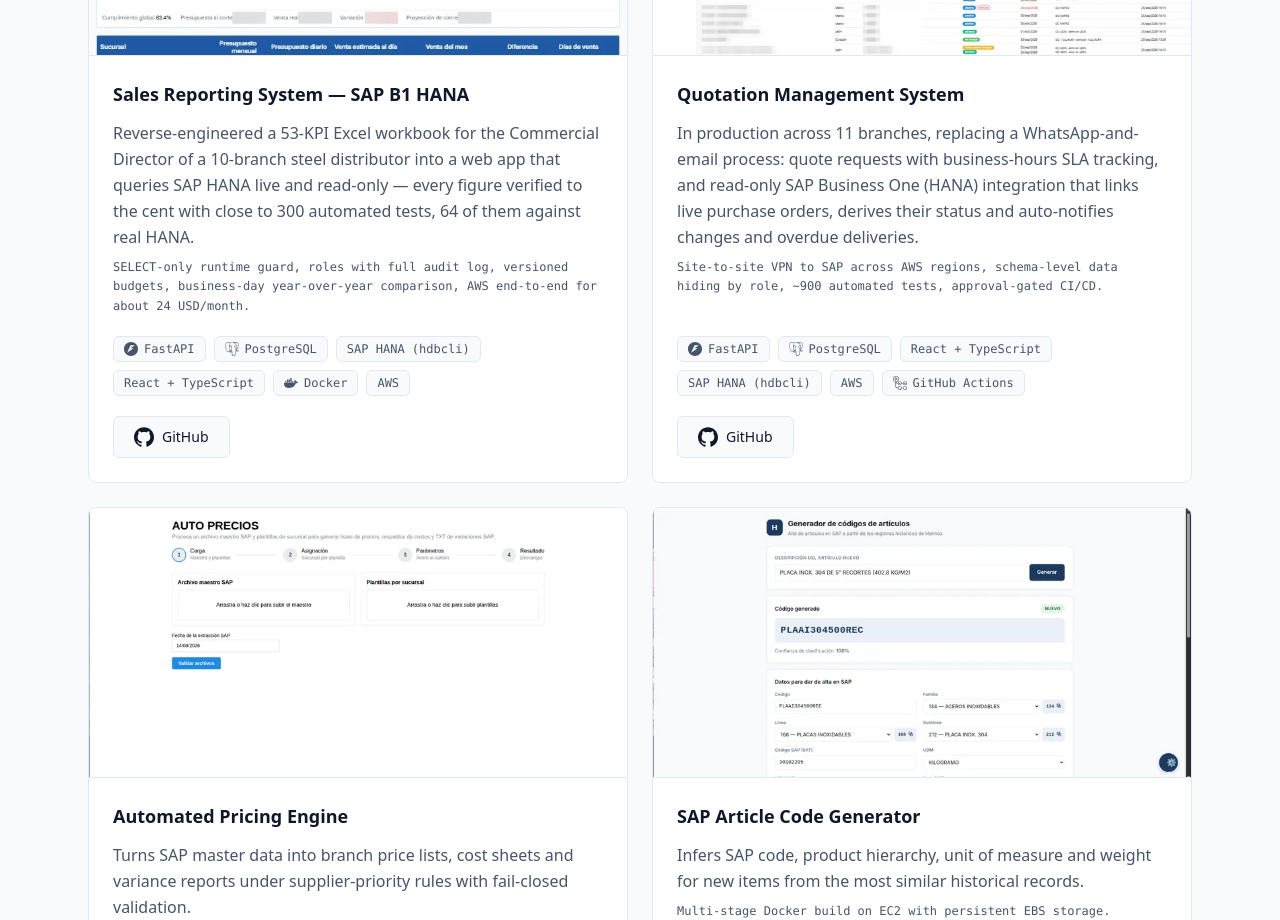
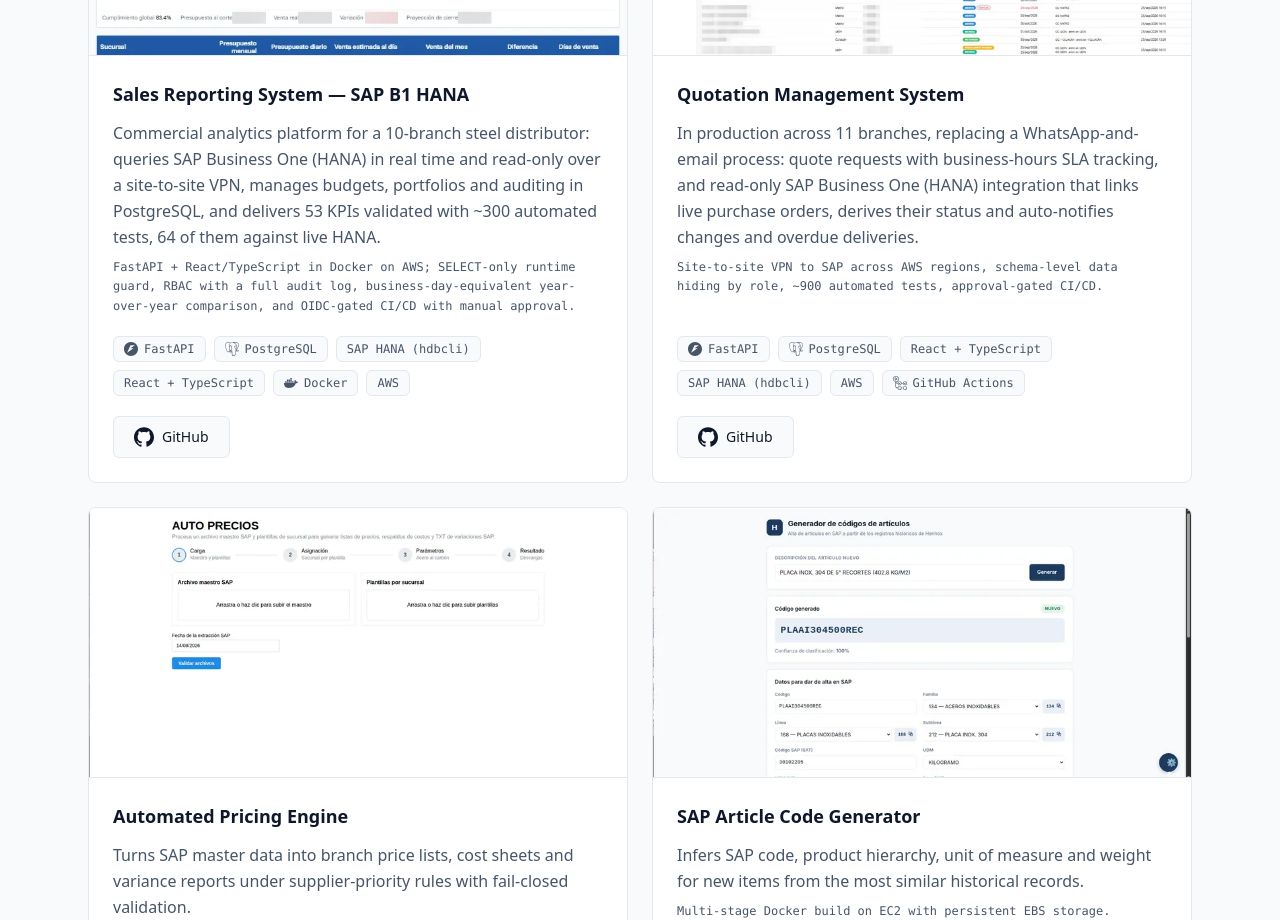
Before and after one commit to Edgar-Ontiveros/edgar-ontiveros.com, a React (Vite) app: page / in a window 1280 px wide. Shown: the part 4640-5560 px from the top of the page. Built offline with nearby package versions, Linux system fonts and the light colour scheme.

Commit message:
Rewrite sales reporting project copy

```diff
--- a/src/content/en.ts
+++ b/src/content/en.ts
@@ -105,9 +105,9 @@
       'sales-reporting': {
         name: 'Sales Reporting System — SAP B1 HANA',
         description:
-          'Reverse-engineered a 53-KPI Excel workbook for the Commercial Director of a 10-branch steel distributor into a web app that queries SAP HANA live and read-only — every figure verified to the cent with close to 300 automated tests, 64 of them against real HANA.',
+          'Commercial analytics platform for a 10-branch steel distributor: queries SAP Business One (HANA) in real time and read-only over a site-to-site VPN, manages budgets, portfolios and auditing in PostgreSQL, and delivers 53 KPIs validated with ~300 automated tests, 64 of them against live HANA.',
         detail:
-          'SELECT-only runtime guard, roles with full audit log, versioned budgets, business-day year-over-year comparison, AWS end-to-end for about 24 USD/month.',
+          'FastAPI + React/TypeScript in Docker on AWS; SELECT-only runtime guard, RBAC with a full audit log, business-day-equivalent year-over-year comparison, and OIDC-gated CI/CD with manual approval.',
         screenshots: [
           {
             alt: 'Director dashboard of the sales reporting system with cut-off date and period filters, KPI cards for net sales, gross margin, new clients, invoices and operating profit, and twelve-month trend charts',
--- a/src/content/es.ts
+++ b/src/content/es.ts
@@ -106,9 +106,9 @@
       'sales-reporting': {
         name: 'Sistema de Reporte de Ventas — SAP B1 HANA',
         description:
-          'Ingeniería inversa de un Excel de 53 indicadores de la Dirección Comercial de un distribuidor de acero con 10 sucursales, convertido en una app web que consulta SAP HANA en vivo y en solo lectura — cada cifra verificada al centavo con casi 300 pruebas automáticas, 64 de ellas contra HANA real.',
+          'Plataforma de analítica comercial para un distribuidor de acero con 10 sucursales: consulta SAP Business One (HANA) en tiempo real y en solo lectura a través de una VPN sitio a sitio, gestiona presupuestos, carteras y auditoría en PostgreSQL, y entrega 53 KPIs validados con ~300 pruebas automatizadas, 64 de ellas contra HANA real.',
         detail:
-          'Guardia en runtime que solo permite SELECT, roles con bitácora completa, presupuestos versionados, comparación anual por días hábiles y AWS de punta a punta por unos 24 USD al mes.',
+          'FastAPI + React/TypeScript en Docker sobre AWS; guardia en runtime que solo admite SELECT, RBAC con bitácora de auditoría completa, comparación anual por días hábiles equivalentes y CI/CD por OIDC con aprobación manual.',
         screenshots: [
           {
             alt: 'Tablero del Director del sistema de reporte de ventas con filtros de corte y periodo, tarjetas KPI de venta sin IVA, margen bruto, clientes nuevos, facturas y utilidad operativa, y gráficas de tendencia de doce meses',
--- a/src/sections/Hero.tsx
+++ b/src/sections/Hero.tsx
@@ -55,7 +55,10 @@
    estático en vez de dejar el hero congelado o desmontar el árbol entero
    (el sitio no tiene ningún otro error boundary). El remonte por key al
    cambiar de idioma también resetea el estado de error. */
-class TypewriterBoundary extends Component<{ text: string; children: ReactNode }, { failed: boolean }> {
+class TypewriterBoundary extends Component<
+  { text: string; children: ReactNode },
+  { failed: boolean }
+> {
   state = { failed: false }
 
   static getDerivedStateFromError() {
```
